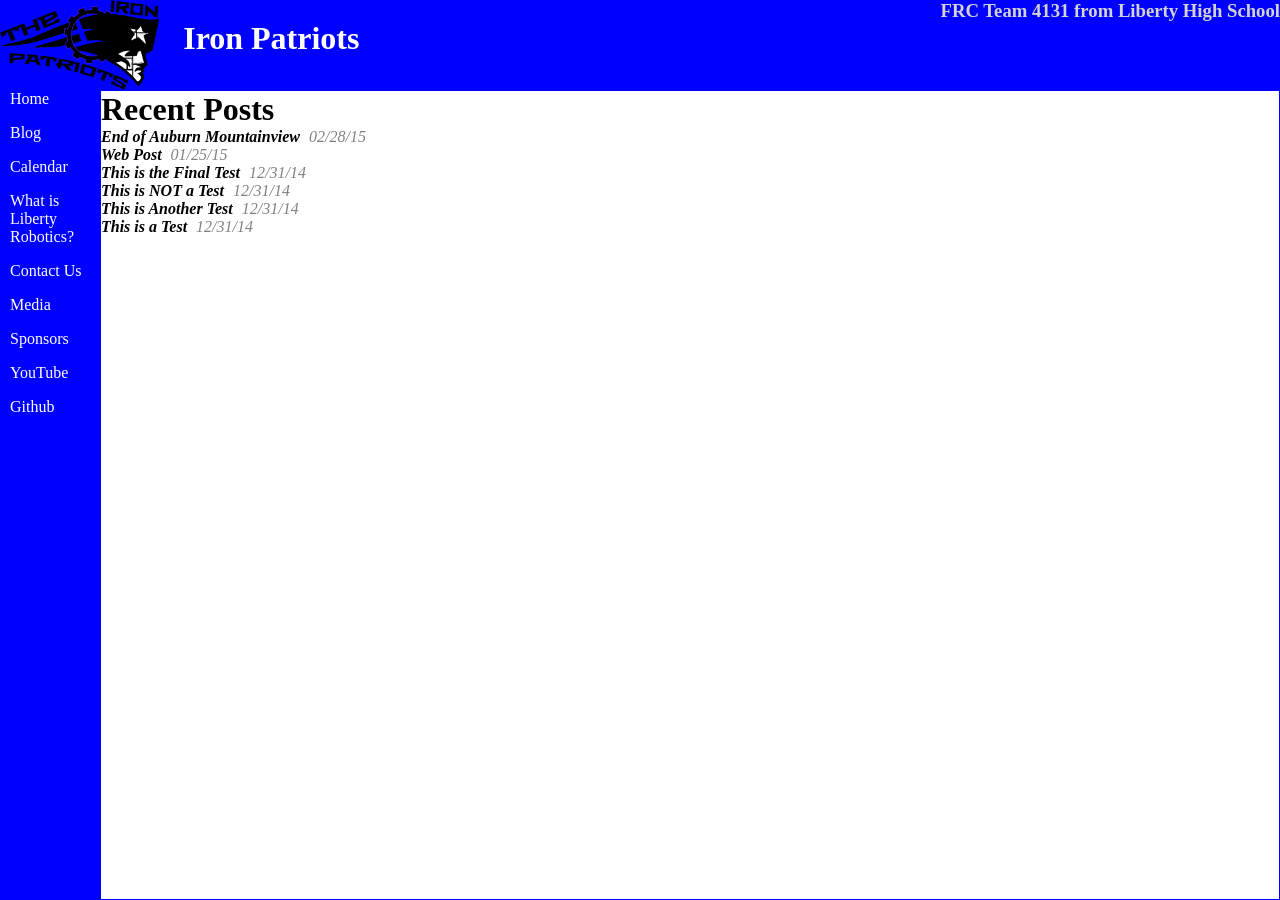
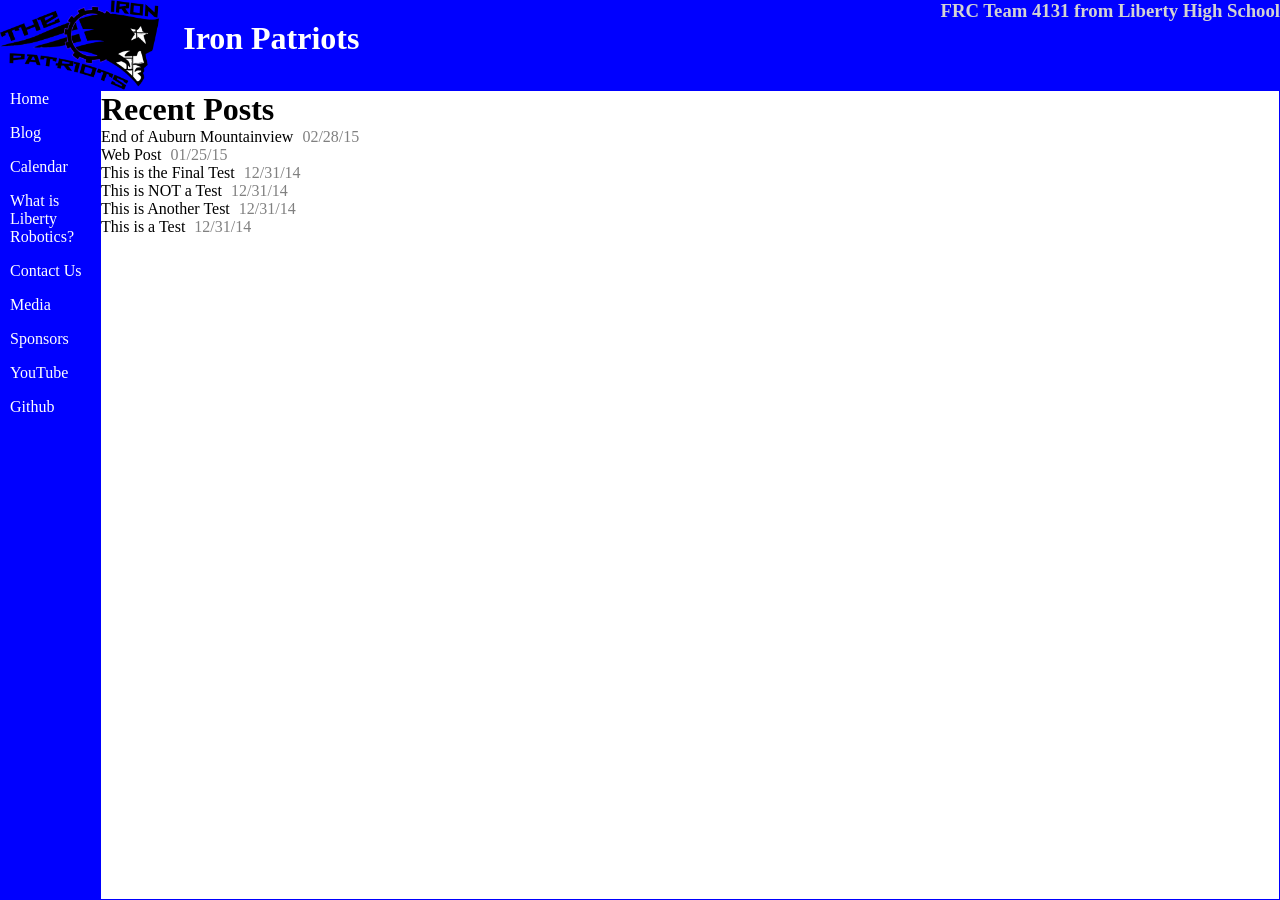
Before and after one commit to katiebugmoon/FRC4131.github.io, a Jekyll site: the page built from blog.html, in a window 1280 px wide. Built offline with Jekyll 4.4.1, drawn with Linux system fonts in a browser that asks for light colours.

Commit message:
Unbold post titiles, and make them non-italics

```diff
--- a/css/main.css
+++ b/css/main.css
@@ -24,10 +24,9 @@ a.sitelink:active{
 	background:gray;
 }
 .post-title{
-	font-weight:bold;
+	font-style:normal;
 }
 .post-meta{
-	font-style:italic;
 	color:gray;
 	padding-left:5px;
 }
```
